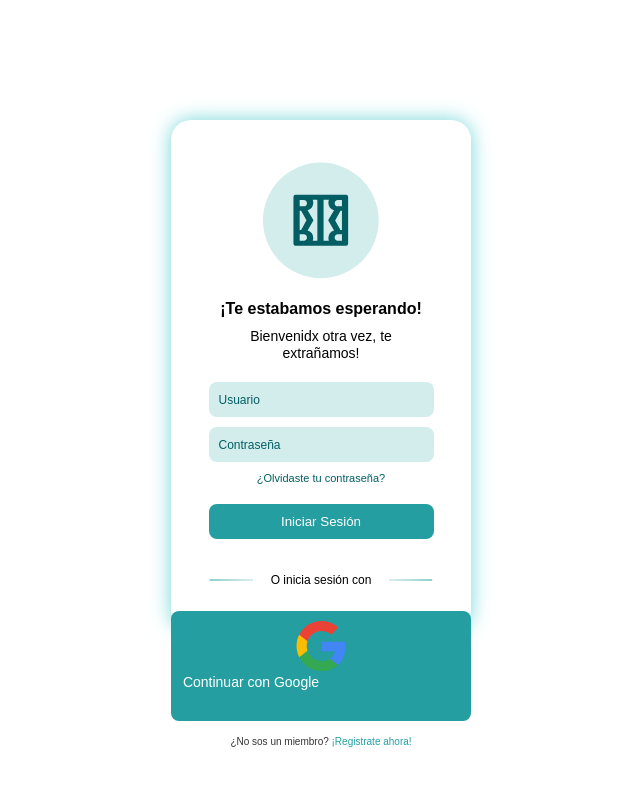
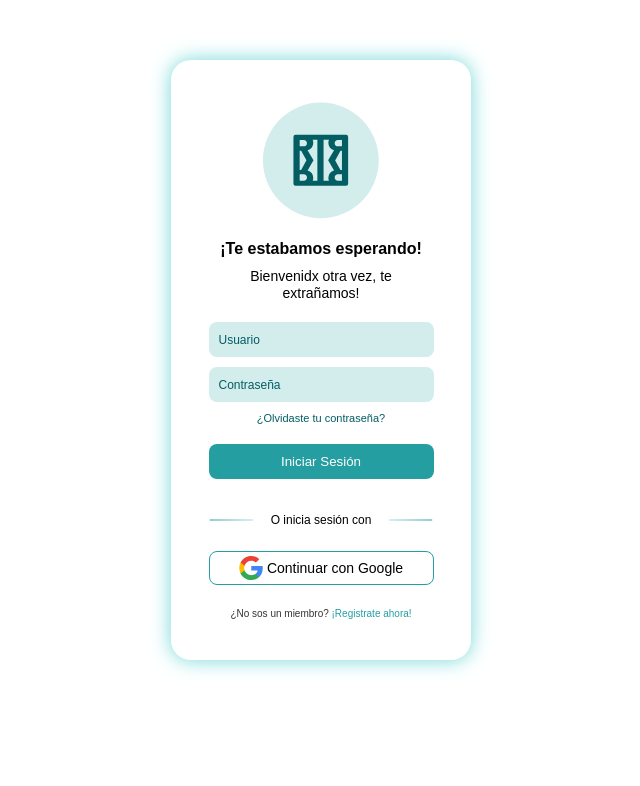
Before and after one commit to micacodazzi/login-landing, a plain HTML site: page index.html in a window 1280 px wide. Shown: the whole page, without its empty margins (319-959 px from the left). Drawn offline with Linux system fonts and the light colour scheme.

Commit message:
ids, span, estilos

```diff
--- a/index.html
+++ b/index.html
@@ -1,5 +1,6 @@
 <!DOCTYPE html>
 <html lang="en">
+
 <head>
     <meta charset="UTF-8">
     <meta http-equiv="X-UA-Compatible" content="IE=edge">
@@ -7,6 +8,7 @@
     <title>Desafío Clase Miércoles 8 de Mayo</title>
     <link rel="stylesheet" href="style.css">
 </head>
+
 <body>
     <main>
         <article>
@@ -26,13 +28,17 @@
             <section id="loginalternativo">
                 <p id="redes">O inicia sesión con</p>
             </section>
-            <section id="appleandgoogle">
-            <button id="continuargoogle"><img class="socialmedia" src="./assets/googlelogo.svg"><p>Continuar con Google</p></button>
-            </section>
+            <a href="#">
+                <section id="google" style="text-align: center" href="#">
+                    <img style="vertical-align:middle" src="./assets/googlelogo.svg" alt="">
+                    <span style="vertical-align:middle">Continuar con Google</span>
+                </section>
+            </a>
             <section id="signup">
                 <a id="miembro">¿No sos un miembro?</a><a id="registrateahora" href="#"> ¡Registrate ahora!</a>
             </section>
         </article>
     </main>
 </body>
+
 </html>
--- a/style.css
+++ b/style.css
@@ -1,11 +1,11 @@
 /*ESTILOS GLOBALES*/
-*{
-    padding:0;
-    margin:0;
+* {
+    padding: 0;
+    margin: 0;
     box-sizing: border-box;
 }
 
-body{
+body {
     display: flex;
     align-items: center;
     justify-content: center;
@@ -16,31 +16,32 @@ background-color: white;
 
 article {
     width: 300px;
-    height: 510px;
-    -webkit-box-shadow:0px 0px 20px 0px #73d7d9 ;
-    -moz-box-shadow:0px 0px 20px 0px #73d7d9 ;
-    box-shadow:0px 0px 20px 0px #73d7d9 ;
+    height: 600px;
+    -webkit-box-shadow: 0px 0px 20px 0px #73d7d9;
+    -moz-box-shadow: 0px 0px 20px 0px #73d7d9;
+    box-shadow: 0px 0px 20px 0px #73d7d9;
     border-radius: 20px;
     background-color: white;
-    margin-top: 40%;
+    margin-top: 20%;
+    margin-bottom: 20%;
 }
 
-p{
+p {
     text-align: center;
     font-family: 'Poppins', sans-serif;
     font-size: 14px;
     font-weight: normal;
-    width:50%;
+    width: 50%;
     line-height: 1.2em;
     margin-bottom: 20px;
 }
 
-h1{
+h1 {
     text-align: center;
     font-family: 'Poppins', sans-serif;
     font-weight: 600;
     font-size: 16px;
-    margin-bottom:10px;
+    margin-bottom: 10px;
 }
 
 
@@ -64,39 +65,52 @@ button {
     background-color: #249EA1;
     margin-bottom: 10px;
     font-family: 'Poppins', sans-serif;
-    color:white;
+    color: white;
 }
 
 input:focus {
     outline: none !important;
-    color:#035E63;
+    color: #035E63;
+
+}
+
+span {
+    color: black;
+    font-size: 14px;
+    font-family: 'Poppins', sans-serif;
+    font-weight: 400;
+}
+
+a {
+    text-decoration: none;
 
 }
 
 /*ESTILOS IDS*/
-#login-icon{
+
+#login-icon {
     width: 120px;
     height: 120px;
-    margin-top:40px;
-    margin-bottom:20px;
+    margin-top: 40px;
+    margin-bottom: 20px;
 }
 
 
-#welcome{
+#welcome {
     display: flex;
     align-items: center;
     justify-content: center;
     flex-direction: column;
 }
 
-#login{
+#login {
     display: flex;
     align-items: center;
     justify-content: center;
     flex-direction: column;
 }
 
-#formulario{
+#formulario {
     display: flex;
     align-items: center;
     justify-content: center;
@@ -104,7 +118,7 @@ input:focus {
     width: 75%;
 }
 
-#usuario{
+#usuario {
     width: 100%;
     padding: 10px;
     border-radius: 8px;
@@ -113,7 +127,7 @@ input:focus {
     margin-bottom: 10px;
 }
 
-#password{
+#password {
     width: 100%;
     padding: 10px;
     border-radius: 8px;
@@ -122,12 +136,12 @@ input:focus {
     margin-bottom: 10px;
 }
 
-#lostpassword{
+#lostpassword {
     color: #035E63;
     font-size: 11px;
     font-family: 'Poppins', sans-serif;
     font-weight: 500;
-    margin-bottom:20px;
+    margin-bottom: 20px;
     text-decoration: none;
 }
 
@@ -139,25 +153,26 @@ input:focus {
 }
 
 
-#miembro{
+#miembro {
     font-size: 10px;
     font-family: 'Poppins', sans-serif;
     color: #333333;
+    margin-bottom: 40px;
 
 }
 
-#registrateahora{
+#registrateahora {
     font-size: 10px;
     font-family: 'Poppins', sans-serif;
-    color:#249EA1;
+    color: #249EA1;
     text-decoration: none;
 }
 
-#signup{
+#signup {
     text-align: center;
 }
 
-#loginalternativo{
+#loginalternativo {
     background-image: url(./assets/fondolineasseparacion-04.svg);
     background-repeat: no-repeat;
     background-position-x: center;
@@ -181,30 +196,11 @@ input:focus {
     background-color: white;
 }
 
-#appelandgoogle{
-    display: inline-flex;
-    align-content: center;
-    justify-content: center;
-    align-items: center;
-    flex-direction: column;
-    margin: 8% 12%;
+#google {
+    border: 1px solid #249EA1;
+    border-radius: 8px;
+    padding: 4px;
+    margin: auto;
+    width: 75%;
+    margin-bottom: 6%;
 }
-
-#continuargooglebutton {
-    width: 50%;
-    padding: 10px;
-    border-radius: 8px;
-    border: 0px;
-    background-color: #249EA1;
-    margin-bottom: 10px;
-    font-family: 'Poppins', sans-serif;
-    color:white;
-}
-
-
-/*ESTILOS CLASS*/
-
-.socialmedia{
-    width: 50px;
-    height:50px;
-   }
```
Lines whose indentation alone changed are shown as unchanged.
